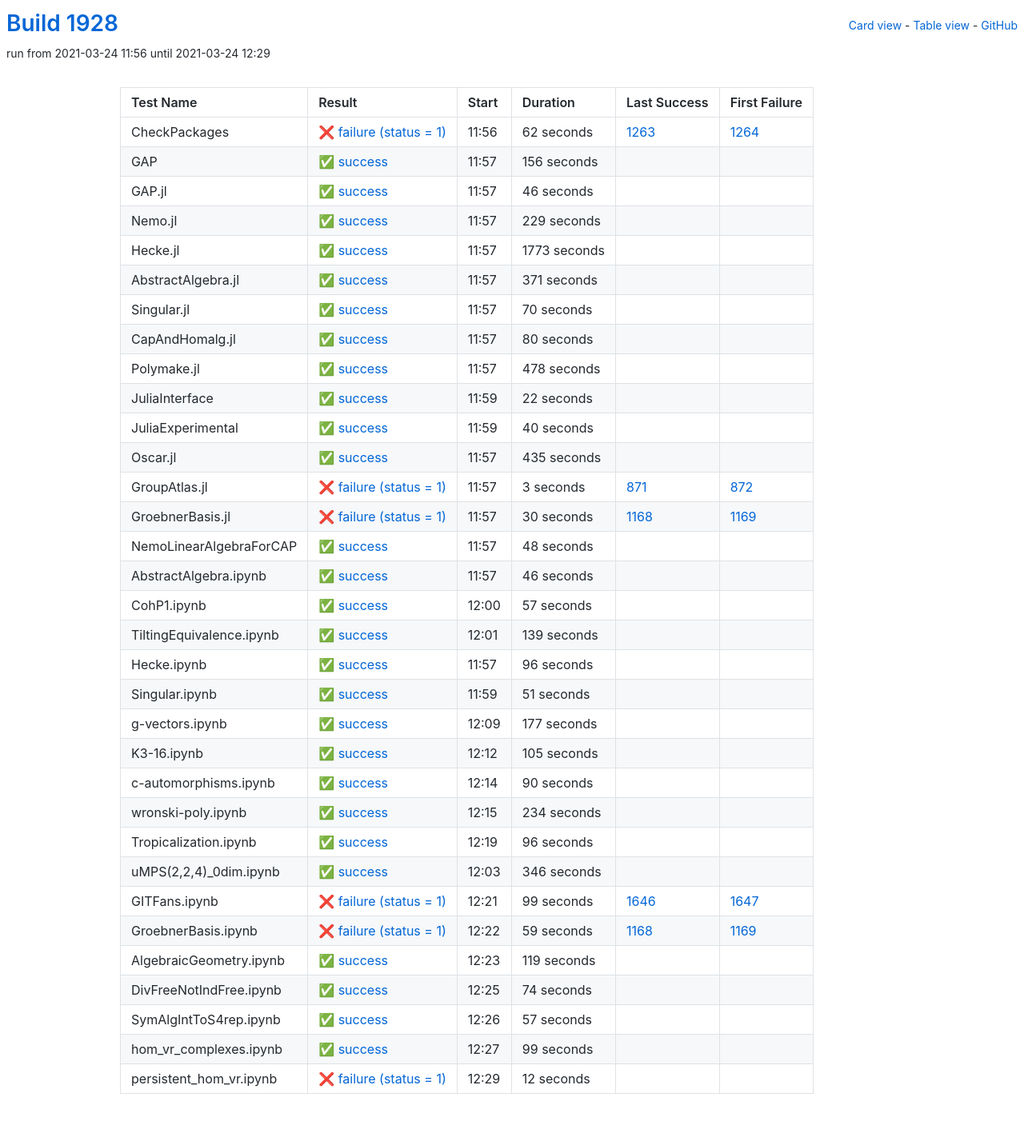
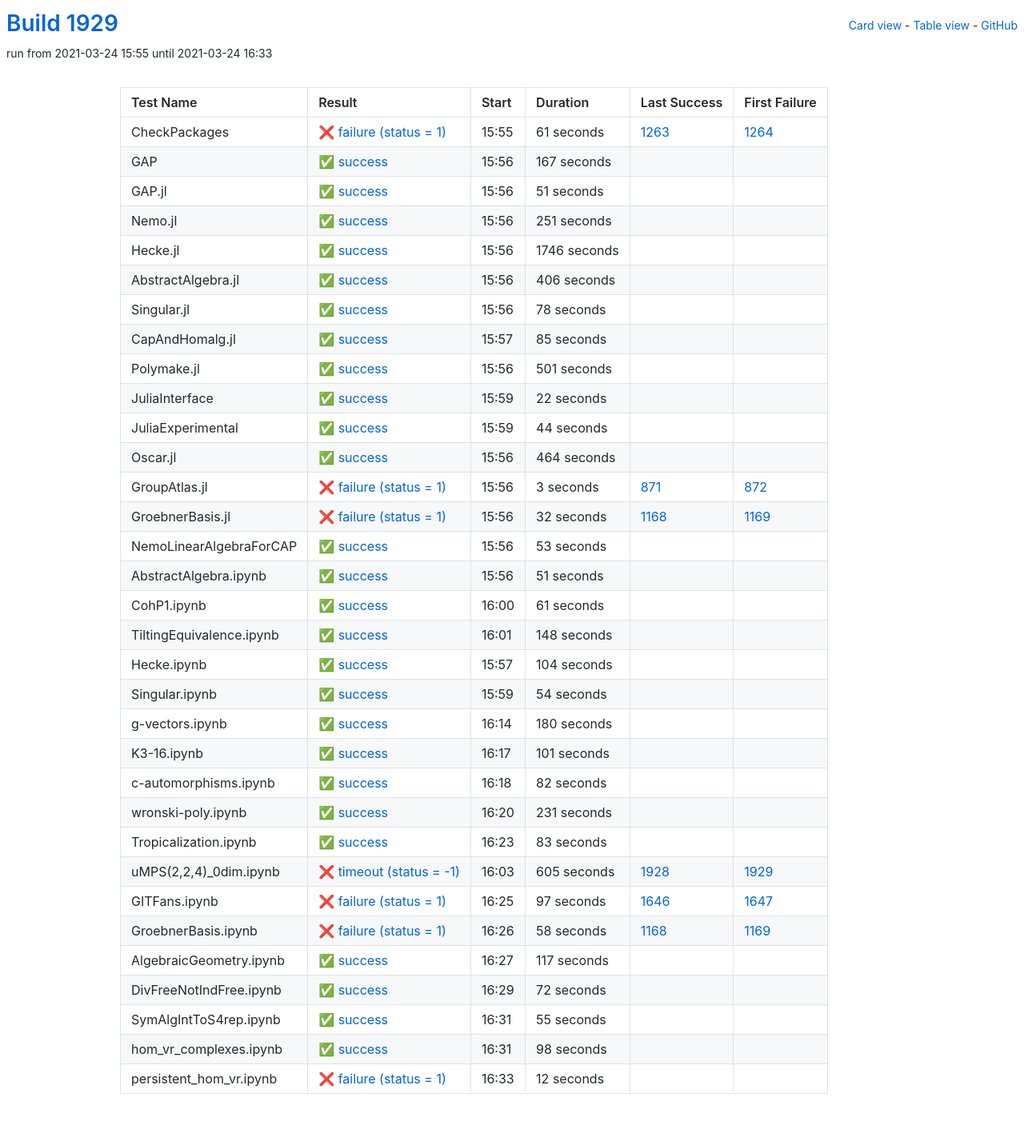
Before and after one commit to oscar-system/oscar-ci-status-stable, a Jekyll site: the page built from table.html, in a window 1280 px wide. Shown: the whole page at 80% size. Built offline with Jekyll 4.4.1, drawn with Linux system fonts in a browser that asks for light colours.

Commit message:
Build #1929

```diff
--- a/_data/ci.yml
+++ b/_data/ci.yml
@@ -1,6 +1,6 @@
 ---
-build: 1928
-build_url: https://oscarci.mathematik.uni-kl.de/job/oscar-stable/1928/
+build: 1929
+build_url: https://oscarci.mathematik.uni-kl.de/job/oscar-stable/1929/
 job: oscar-stable
 organization: oscar-system
 repo: oscar-ci-status-stable
@@ -8,116 +8,116 @@ repourl: https://github.com/oscar-system/oscar-ci-status-stable
 tests:
 - name: CheckPackages
   id: checkpackages
-  log: https://oscarci.mathematik.uni-kl.de/job/oscar-stable/1928/artifact/logs/build-1928/CheckPackages.log
-  start: 2021-03-24 11:56
+  log: https://oscarci.mathematik.uni-kl.de/job/oscar-stable/1929/artifact/logs/build-1929/CheckPackages.log
+  start: 2021-03-24 15:55
   success: false
   exitcode: 1
   status: failure
-  duration: 62
+  duration: 61
   last_success: 1263
   last_success_url: https://oscarci.mathematik.uni-kl.de/job/oscar-stable/1263/
   first_failure: 1264
   first_failure_url: https://oscarci.mathematik.uni-kl.de/job/oscar-stable/1264/
 - name: GAP
   id: gap
-  log: https://oscarci.mathematik.uni-kl.de/job/oscar-stable/1928/artifact/logs/build-1928/GAP.log
-  start: 2021-03-24 11:57
+  log: https://oscarci.mathematik.uni-kl.de/job/oscar-stable/1929/artifact/logs/build-1929/GAP.log
+  start: 2021-03-24 15:56
   success: true
   exitcode: 0
   status: success
-  duration: 156
+  duration: 167
   last_success: false
   last_success_url:
   first_failure: false
   first_failure_url:
 - name: GAP.jl
   id: gap-jl
-  log: https://oscarci.mathematik.uni-kl.de/job/oscar-stable/1928/artifact/logs/build-1928/GAP.jl.log
-  start: 2021-03-24 11:57
+  log: https://oscarci.mathematik.uni-kl.de/job/oscar-stable/1929/artifact/logs/build-1929/GAP.jl.log
+  start: 2021-03-24 15:56
   success: true
   exitcode: 0
   status: success
-  duration: 46
+  duration: 51
   last_success: false
   last_success_url:
   first_failure: false
   first_failure_url:
 - name: Nemo.jl
   id: nemo-jl
-  log: https://oscarci.mathematik.uni-kl.de/job/oscar-stable/1928/artifact/logs/build-1928/Nemo.jl.log
-  start: 2021-03-24 11:57
+  log: https://oscarci.mathematik.uni-kl.de/job/oscar-stable/1929/artifact/logs/build-1929/Nemo.jl.log
+  start: 2021-03-24 15:56
   success: true
   exitcode: 0
   status: success
-  duration: 229
+  duration: 251
   last_success: false
   last_success_url:
   first_failure: false
   first_failure_url:
 - name: Hecke.jl
   id: hecke-jl
-  log: https://oscarci.mathematik.uni-kl.de/job/oscar-stable/1928/artifact/logs/build-1928/Hecke.jl.log
-  start: 2021-03-24 11:57
+  log: https://oscarci.mathematik.uni-kl.de/job/oscar-stable/1929/artifact/logs/build-1929/Hecke.jl.log
+  start: 2021-03-24 15:56
   success: true
   exitcode: 0
   status: success
-  duration: 1773
+  duration: 1746
   last_success: false
   last_success_url:
   first_failure: false
   first_failure_url:
 - name: AbstractAlgebra.jl
   id: abstractalgebra-jl
-  log: https://oscarci.mathematik.uni-kl.de/job/oscar-stable/1928/artifact/logs/build-1928/AbstractAlgebra.jl.log
-  start: 2021-03-24 11:57
+  log: https://oscarci.mathematik.uni-kl.de/job/oscar-stable/1929/artifact/logs/build-1929/AbstractAlgebra.jl.log
+  start: 2021-03-24 15:56
   success: true
   exitcode: 0
   status: success
-  duration: 371
+  duration: 406
   last_success: false
   last_success_url:
   first_failure: false
   first_failure_url:
 - name: Singular.jl
   id: singular-jl
-  log: https://oscarci.mathematik.uni-kl.de/job/oscar-stable/1928/artifact/logs/build-1928/Singular.jl.log
-  start: 2021-03-24 11:57
+  log: https://oscarci.mathematik.uni-kl.de/job/oscar-stable/1929/artifact/logs/build-1929/Singular.jl.log
+  start: 2021-03-24 15:56
   success: true
   exitcode: 0
   status: success
-  duration: 70
+  duration: 78
   last_success: false
   last_success_url:
   first_failure: false
   first_failure_url:
 - name: CapAndHomalg.jl
   id: capandhomalg-jl
-  log: https://oscarci.mathematik.uni-kl.de/job/oscar-stable/1928/artifact/logs/build-1928/CapAndHomalg.jl.log
-  start: 2021-03-24 11:57
+  log: https://oscarci.mathematik.uni-kl.de/job/oscar-stable/1929/artifact/logs/build-1929/CapAndHomalg.jl.log
+  start: 2021-03-24 15:57
   success: true
   exitcode: 0
   status: success
-  duration: 80
+  duration: 85
   last_success: false
   last_success_url:
   first_failure: false
   first_failure_url:
 - name: Polymake.jl
   id: polymake-jl
-  log: https://oscarci.mathematik.uni-kl.de/job/oscar-stable/1928/artifact/logs/build-1928/Polymake.jl.log
-  start: 2021-03-24 11:57
+  log: https://oscarci.mathematik.uni-kl.de/job/oscar-stable/1929/artifact/logs/build-1929/Polymake.jl.log
+  start: 2021-03-24 15:56
   success: true
   exitcode: 0
   status: success
-  duration: 478
+  duration: 501
   last_success: false
   last_success_url:
   first_failure: false
   first_failure_url:
 - name: JuliaInterface
   id: juliainterface
-  log: https://oscarci.mathematik.uni-kl.de/job/oscar-stable/1928/artifact/logs/build-1928/JuliaInterface.log
-  start: 2021-03-24 11:59
+  log: https://oscarci.mathematik.uni-kl.de/job/oscar-stable/1929/artifact/logs/build-1929/JuliaInterface.log
+  start: 2021-03-24 15:59
   success: true
   exitcode: 0
   status: success
@@ -128,32 +128,32 @@ tests:
   first_failure_url:
 - name: JuliaExperimental
   id: juliaexperimental
-  log: https://oscarci.mathematik.uni-kl.de/job/oscar-stable/1928/artifact/logs/build-1928/JuliaExperimental.log
-  start: 2021-03-24 11:59
+  log: https://oscarci.mathematik.uni-kl.de/job/oscar-stable/1929/artifact/logs/build-1929/JuliaExperimental.log
+  start: 2021-03-24 15:59
   success: true
   exitcode: 0
   status: success
-  duration: 40
+  duration: 44
   last_success: false
   last_success_url:
   first_failure: false
   first_failure_url:
 - name: Oscar.jl
   id: oscar-jl
-  log: https://oscarci.mathematik.uni-kl.de/job/oscar-stable/1928/artifact/logs/build-1928/Oscar.jl.log
-  start: 2021-03-24 11:57
+  log: https://oscarci.mathematik.uni-kl.de/job/oscar-stable/1929/artifact/logs/build-1929/Oscar.jl.log
+  start: 2021-03-24 15:56
   success: true
   exitcode: 0
   status: success
-  duration: 435
+  duration: 464
   last_success: false
   last_success_url:
   first_failure: false
   first_failure_url:
 - name: GroupAtlas.jl
   id: groupatlas-jl
-  log: https://oscarci.mathematik.uni-kl.de/job/oscar-stable/1928/artifact/logs/build-1928/GroupAtlas.jl.log
-  start: 2021-03-24 11:57
+  log: https://oscarci.mathematik.uni-kl.de/job/oscar-stable/1929/artifact/logs/build-1929/GroupAtlas.jl.log
+  start: 2021-03-24 15:56
   success: false
   exitcode: 1
   status: failure
@@ -164,80 +164,32 @@ tests:
   first_failure_url: https://oscarci.mathematik.uni-kl.de/job/oscar-stable/872/
 - name: GroebnerBasis.jl
   id: groebnerbasis-jl
-  log: https://oscarci.mathematik.uni-kl.de/job/oscar-stable/1928/artifact/logs/build-1928/GroebnerBasis.jl.log
-  start: 2021-03-24 11:57
+  log: https://oscarci.mathematik.uni-kl.de/job/oscar-stable/1929/artifact/logs/build-1929/GroebnerBasis.jl.log
+  start: 2021-03-24 15:56
   success: false
   exitcode: 1
   status: failure
-  duration: 30
+  duration: 32
   last_success: 1168
   last_success_url: https://oscarci.mathematik.uni-kl.de/job/oscar-stable/1168/
   first_failure: 1169
   first_failure_url: https://oscarci.mathematik.uni-kl.de/job/oscar-stable/1169/
 - name: NemoLinearAlgebraForCAP
   id: nemolinearalgebraforcap
-  log: https://oscarci.mathematik.uni-kl.de/job/oscar-stable/1928/artifact/logs/build-1928/NemoLinearAlgebraForCAP.log
-  start: 2021-03-24 11:57
+  log: https://oscarci.mathematik.uni-kl.de/job/oscar-stable/1929/artifact/logs/build-1929/NemoLinearAlgebraForCAP.log
+  start: 2021-03-24 15:56
   success: true
   exitcode: 0
   status: success
-  duration: 48
+  duration: 53
   last_success: false
   last_success_url:
   first_failure: false
   first_failure_url:
 - name: AbstractAlgebra.ipynb
   id: abstractalgebra-ipynb
-  log: https://oscarci.mathematik.uni-kl.de/job/oscar-stable/1928/artifact/logs/build-1928/AbstractAlgebra.ipynb.log
-  start: 2021-03-24 11:57
-  success: true
-  exitcode: 0
-  status: success
-  duration: 46
-  last_success: false
-  last_success_url:
-  first_failure: false
-  first_failure_url:
-- name: CohP1.ipynb
-  id: cohp1-ipynb
-  log: https://oscarci.mathematik.uni-kl.de/job/oscar-stable/1928/artifact/logs/build-1928/CohP1.ipynb.log
-  start: 2021-03-24 12:00
-  success: true
-  exitcode: 0
-  status: success
-  duration: 57
-  last_success: false
-  last_success_url:
-  first_failure: false
-  first_failure_url:
-- name: TiltingEquivalence.ipynb
-  id: tiltingequivalence-ipynb
-  log: https://oscarci.mathematik.uni-kl.de/job/oscar-stable/1928/artifact/logs/build-1928/TiltingEquivalence.ipynb.log
-  start: 2021-03-24 12:01
-  success: true
-  exitcode: 0
-  status: success
-  duration: 139
-  last_success: false
-  last_success_url:
-  first_failure: false
-  first_failure_url:
-- name: Hecke.ipynb
-  id: hecke-ipynb
-  log: https://oscarci.mathematik.uni-kl.de/job/oscar-stable/1928/artifact/logs/build-1928/Hecke.ipynb.log
-  start: 2021-03-24 11:57
-  success: true
-  exitcode: 0
-  status: success
-  duration: 96
-  last_success: false
-  last_success_url:
-  first_failure: false
-  first_failure_url:
-- name: Singular.ipynb
-  id: singular-ipynb
-  log: https://oscarci.mathematik.uni-kl.de/job/oscar-stable/1928/artifact/logs/build-1928/Singular.ipynb.log
-  start: 2021-03-24 11:59
+  log: https://oscarci.mathematik.uni-kl.de/job/oscar-stable/1929/artifact/logs/build-1929/AbstractAlgebra.ipynb.log
+  start: 2021-03-24 15:56
   success: true
   exitcode: 0
   status: success
@@ -246,154 +198,202 @@ tests:
   last_success_url:
   first_failure: false
   first_failure_url:
-- name: g-vectors.ipynb
-  id: g-vectors-ipynb
-  log: https://oscarci.mathematik.uni-kl.de/job/oscar-stable/1928/artifact/logs/build-1928/g-vectors.ipynb.log
-  start: 2021-03-24 12:09
+- name: CohP1.ipynb
+  id: cohp1-ipynb
+  log: https://oscarci.mathematik.uni-kl.de/job/oscar-stable/1929/artifact/logs/build-1929/CohP1.ipynb.log
+  start: 2021-03-24 16:00
   success: true
   exitcode: 0
   status: success
-  duration: 177
+  duration: 61
+  last_success: false
+  last_success_url:
+  first_failure: false
+  first_failure_url:
+- name: TiltingEquivalence.ipynb
+  id: tiltingequivalence-ipynb
+  log: https://oscarci.mathematik.uni-kl.de/job/oscar-stable/1929/artifact/logs/build-1929/TiltingEquivalence.ipynb.log
+  start: 2021-03-24 16:01
+  success: true
+  exitcode: 0
+  status: success
+  duration: 148
+  last_success: false
+  last_success_url:
+  first_failure: false
+  first_failure_url:
+- name: Hecke.ipynb
+  id: hecke-ipynb
+  log: https://oscarci.mathematik.uni-kl.de/job/oscar-stable/1929/artifact/logs/build-1929/Hecke.ipynb.log
+  start: 2021-03-24 15:57
+  success: true
+  exitcode: 0
+  status: success
+  duration: 104
+  last_success: false
+  last_success_url:
+  first_failure: false
+  first_failure_url:
+- name: Singular.ipynb
+  id: singular-ipynb
+  log: https://oscarci.mathematik.uni-kl.de/job/oscar-stable/1929/artifact/logs/build-1929/Singular.ipynb.log
+  start: 2021-03-24 15:59
+  success: true
+  exitcode: 0
+  status: success
+  duration: 54
+  last_success: false
+  last_success_url:
+  first_failure: false
+  first_failure_url:
+- name: g-vectors.ipynb
+  id: g-vectors-ipynb
+  log: https://oscarci.mathematik.uni-kl.de/job/oscar-stable/1929/artifact/logs/build-1929/g-vectors.ipynb.log
+  start: 2021-03-24 16:14
+  success: true
+  exitcode: 0
+  status: success
+  duration: 180
   last_success: false
   last_success_url:
   first_failure: false
   first_failure_url:
 - name: K3-16.ipynb
   id: k3-16-ipynb
-  log: https://oscarci.mathematik.uni-kl.de/job/oscar-stable/1928/artifact/logs/build-1928/K3-16.ipynb.log
-  start: 2021-03-24 12:12
+  log: https://oscarci.mathematik.uni-kl.de/job/oscar-stable/1929/artifact/logs/build-1929/K3-16.ipynb.log
+  start: 2021-03-24 16:17
   success: true
   exitcode: 0
   status: success
-  duration: 105
+  duration: 101
   last_success: false
   last_success_url:
   first_failure: false
   first_failure_url:
 - name: c-automorphisms.ipynb
   id: c-automorphisms-ipynb
-  log: https://oscarci.mathematik.uni-kl.de/job/oscar-stable/1928/artifact/logs/build-1928/c-automorphisms.ipynb.log
-  start: 2021-03-24 12:14
+  log: https://oscarci.mathematik.uni-kl.de/job/oscar-stable/1929/artifact/logs/build-1929/c-automorphisms.ipynb.log
+  start: 2021-03-24 16:18
   success: true
   exitcode: 0
   status: success
-  duration: 90
+  duration: 82
   last_success: false
   last_success_url:
   first_failure: false
   first_failure_url:
 - name: wronski-poly.ipynb
   id: wronski-poly-ipynb
-  log: https://oscarci.mathematik.uni-kl.de/job/oscar-stable/1928/artifact/logs/build-1928/wronski-poly.ipynb.log
-  start: 2021-03-24 12:15
+  log: https://oscarci.mathematik.uni-kl.de/job/oscar-stable/1929/artifact/logs/build-1929/wronski-poly.ipynb.log
+  start: 2021-03-24 16:20
   success: true
   exitcode: 0
   status: success
-  duration: 234
+  duration: 231
   last_success: false
   last_success_url:
   first_failure: false
   first_failure_url:
 - name: Tropicalization.ipynb
   id: tropicalization-ipynb
-  log: https://oscarci.mathematik.uni-kl.de/job/oscar-stable/1928/artifact/logs/build-1928/Tropicalization.ipynb.log
-  start: 2021-03-24 12:19
+  log: https://oscarci.mathematik.uni-kl.de/job/oscar-stable/1929/artifact/logs/build-1929/Tropicalization.ipynb.log
+  start: 2021-03-24 16:23
   success: true
   exitcode: 0
   status: success
-  duration: 96
+  duration: 83
   last_success: false
   last_success_url:
   first_failure: false
   first_failure_url:
 - name: uMPS(2,2,4)_0dim.ipynb
   id: umps-2-2-4-0dim-ipynb
-  log: https://oscarci.mathematik.uni-kl.de/job/oscar-stable/1928/artifact/logs/build-1928/uMPS-2-2-4-_0dim.ipynb.log
-  start: 2021-03-24 12:03
-  success: true
-  exitcode: 0
-  status: success
-  duration: 346
-  last_success: false
-  last_success_url:
-  first_failure: false
-  first_failure_url:
+  log: https://oscarci.mathematik.uni-kl.de/job/oscar-stable/1929/artifact/logs/build-1929/uMPS-2-2-4-_0dim.ipynb.log
+  start: 2021-03-24 16:03
+  success: false
+  exitcode: -1
+  status: timeout
+  duration: 605
+  last_success: 1928
+  last_success_url: https://oscarci.mathematik.uni-kl.de/job/oscar-stable/1928/
+  first_failure: 1929
+  first_failure_url: https://oscarci.mathematik.uni-kl.de/job/oscar-stable/1929/
 - name: GITFans.ipynb
   id: gitfans-ipynb
-  log: https://oscarci.mathematik.uni-kl.de/job/oscar-stable/1928/artifact/logs/build-1928/GITFans.ipynb.log
-  start: 2021-03-24 12:21
+  log: https://oscarci.mathematik.uni-kl.de/job/oscar-stable/1929/artifact/logs/build-1929/GITFans.ipynb.log
+  start: 2021-03-24 16:25
   success: false
   exitcode: 1
   status: failure
-  duration: 99
+  duration: 97
   last_success: 1646
   last_success_url: https://oscarci.mathematik.uni-kl.de/job/oscar-stable/1646/
   first_failure: 1647
   first_failure_url: https://oscarci.mathematik.uni-kl.de/job/oscar-stable/1647/
 - name: GroebnerBasis.ipynb
   id: groebnerbasis-ipynb
-  log: https://oscarci.mathematik.uni-kl.de/job/oscar-stable/1928/artifact/logs/build-1928/GroebnerBasis.ipynb.log
-  start: 2021-03-24 12:22
+  log: https://oscarci.mathematik.uni-kl.de/job/oscar-stable/1929/artifact/logs/build-1929/GroebnerBasis.ipynb.log
+  start: 2021-03-24 16:26
   success: false
   exitcode: 1
   status: failure
-  duration: 59
+  duration: 58
   last_success: 1168
   last_success_url: https://oscarci.mathematik.uni-kl.de/job/oscar-stable/1168/
   first_failure: 1169
   first_failure_url: https://oscarci.mathematik.uni-kl.de/job/oscar-stable/1169/
 - name: AlgebraicGeometry.ipynb
   id: algebraicgeometry-ipynb
-  log: https://oscarci.mathematik.uni-kl.de/job/oscar-stable/1928/artifact/logs/build-1928/AlgebraicGeometry.ipynb.log
-  start: 2021-03-24 12:23
+  log: https://oscarci.mathematik.uni-kl.de/job/oscar-stable/1929/artifact/logs/build-1929/AlgebraicGeometry.ipynb.log
+  start: 2021-03-24 16:27
   success: true
   exitcode: 0
   status: success
-  duration: 119
+  duration: 117
   last_success: false
   last_success_url:
   first_failure: false
   first_failure_url:
 - name: DivFreeNotIndFree.ipynb
   id: divfreenotindfree-ipynb
-  log: https://oscarci.mathematik.uni-kl.de/job/oscar-stable/1928/artifact/logs/build-1928/DivFreeNotIndFree.ipynb.log
-  start: 2021-03-24 12:25
+  log: https://oscarci.mathematik.uni-kl.de/job/oscar-stable/1929/artifact/logs/build-1929/DivFreeNotIndFree.ipynb.log
+  start: 2021-03-24 16:29
   success: true
   exitcode: 0
   status: success
-  duration: 74
+  duration: 72
   last_success: false
   last_success_url:
   first_failure: false
   first_failure_url:
 - name: SymAlgIntToS4rep.ipynb
   id: symalginttos4rep-ipynb
-  log: https://oscarci.mathematik.uni-kl.de/job/oscar-stable/1928/artifact/logs/build-1928/SymAlgIntToS4rep.ipynb.log
-  start: 2021-03-24 12:26
+  log: https://oscarci.mathematik.uni-kl.de/job/oscar-stable/1929/artifact/logs/build-1929/SymAlgIntToS4rep.ipynb.log
+  start: 2021-03-24 16:31
   success: true
   exitcode: 0
   status: success
-  duration: 57
+  duration: 55
   last_success: false
   last_success_url:
   first_failure: false
   first_failure_url:
 - name: hom_vr_complexes.ipynb
   id: hom-vr-complexes-ipynb
-  log: https://oscarci.mathematik.uni-kl.de/job/oscar-stable/1928/artifact/logs/build-1928/hom_vr_complexes.ipynb.log
-  start: 2021-03-24 12:27
+  log: https://oscarci.mathematik.uni-kl.de/job/oscar-stable/1929/artifact/logs/build-1929/hom_vr_complexes.ipynb.log
+  start: 2021-03-24 16:31
   success: true
   exitcode: 0
   status: success
-  duration: 99
+  duration: 98
   last_success: false
   last_success_url:
   first_failure: false
   first_failure_url:
 - name: persistent_hom_vr.ipynb
   id: persistent-hom-vr-ipynb
-  log: https://oscarci.mathematik.uni-kl.de/job/oscar-stable/1928/artifact/logs/build-1928/persistent_hom_vr.ipynb.log
-  start: 2021-03-24 12:29
+  log: https://oscarci.mathematik.uni-kl.de/job/oscar-stable/1929/artifact/logs/build-1929/persistent_hom_vr.ipynb.log
+  start: 2021-03-24 16:33
   success: false
   exitcode: 1
   status: failure
```
Also changed, not shown: README.md.
